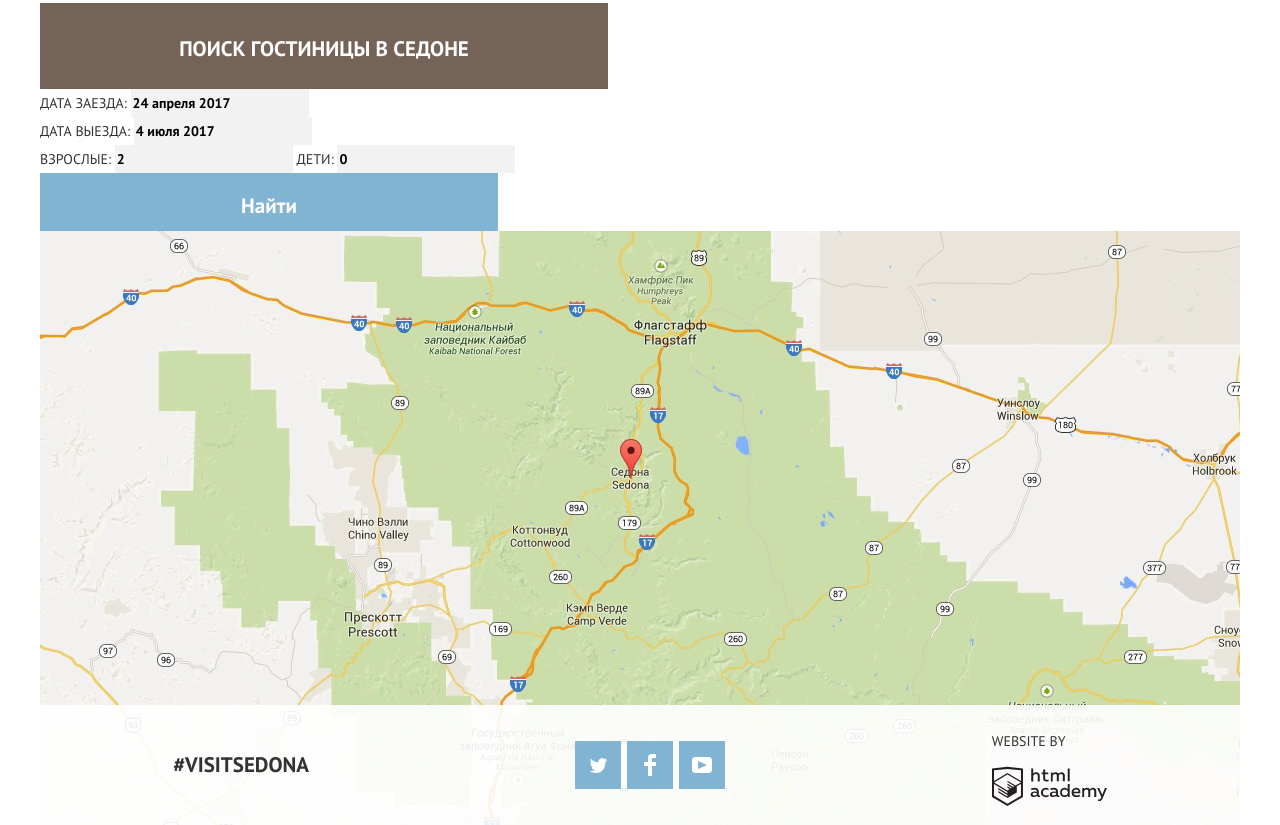
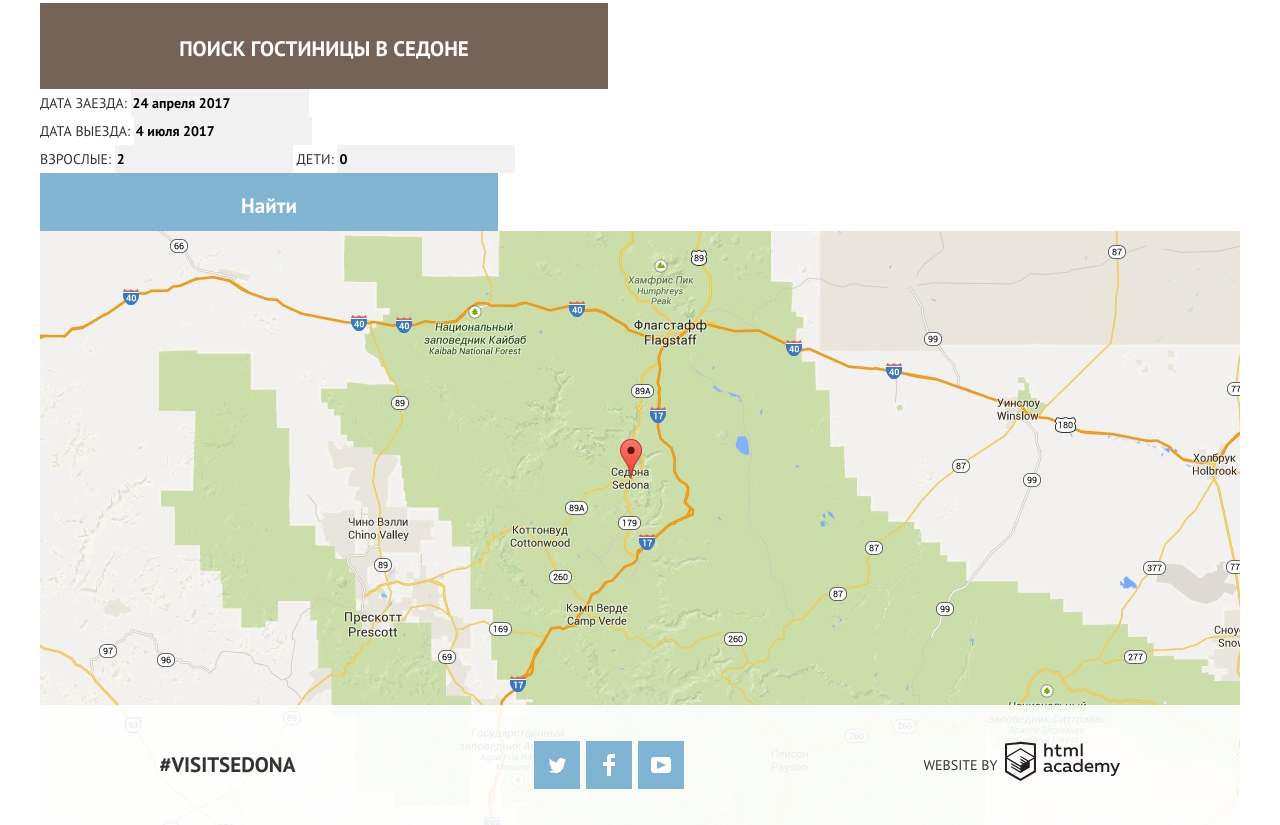
Before and after one commit to alexandrkaa/29334-sedona, a plain HTML site: page index.html in a window 1280 px wide. Shown: the part 2026-2851 px from the top of the page. Drawn offline with Linux system fonts and the light colour scheme.

Commit message:
сделал copyright flex-контейнером

```diff
--- a/css/style.css
+++ b/css/style.css
@@ -482,6 +482,12 @@ img {
   outline: 0;
 }
 
+.copyright {
+  display: flex;
+    justify-content: space-between;
+    width: 197px;
+}
+
 .copyright-logo:hover path {
   fill: #81b3d2;
 }
```
